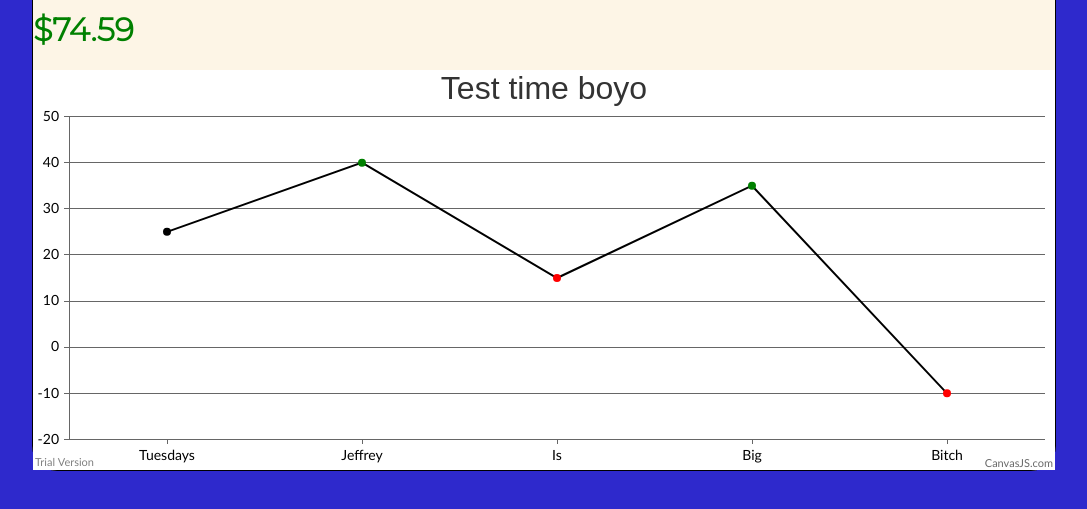
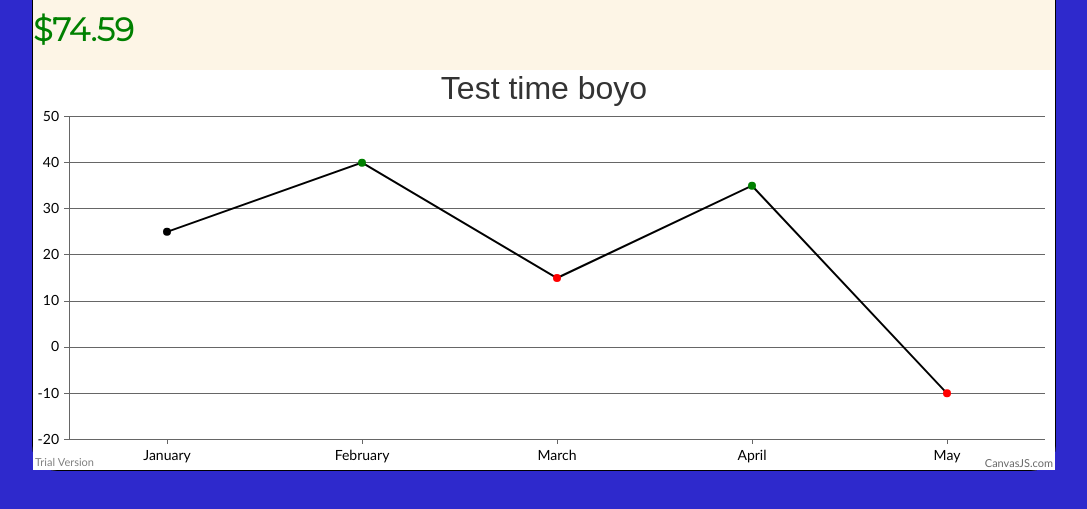
Before and after one commit to Astarr19/BudgetApp, a React (Create React App) app: page / in a window 1280 px wide. Shown: the part 543-1052 px from the top of the page, without its empty margins (96-1183 px from the left). Built offline with nearby package versions, Linux system fonts and the light colour scheme.

Commit message:
small chart fix

```diff
--- a/src/chart.js
+++ b/src/chart.js
@@ -11,11 +11,11 @@ function Chart(props) {
             type: "line",
             color: "black",
             dataPoints: [
-                {label: "Tuesdays", y:25, color: "black"},
-                {label: "Jeffrey", y:40, color: "green"},
-                {label: "Is", y:15, color: "red"},
-                {label: "Big", y:35, color: "green"},
-                {label: "Bitch", y:-10, color: "red"}
+                {label: "January", y:25, color: "black"},
+                {label: "February", y:40, color: "green"},
+                {label: "March", y:15, color: "red"},
+                {label: "April", y:35, color: "green"},
+                {label: "May", y:-10, color: "red"}
             ]
         }]
     }
```
